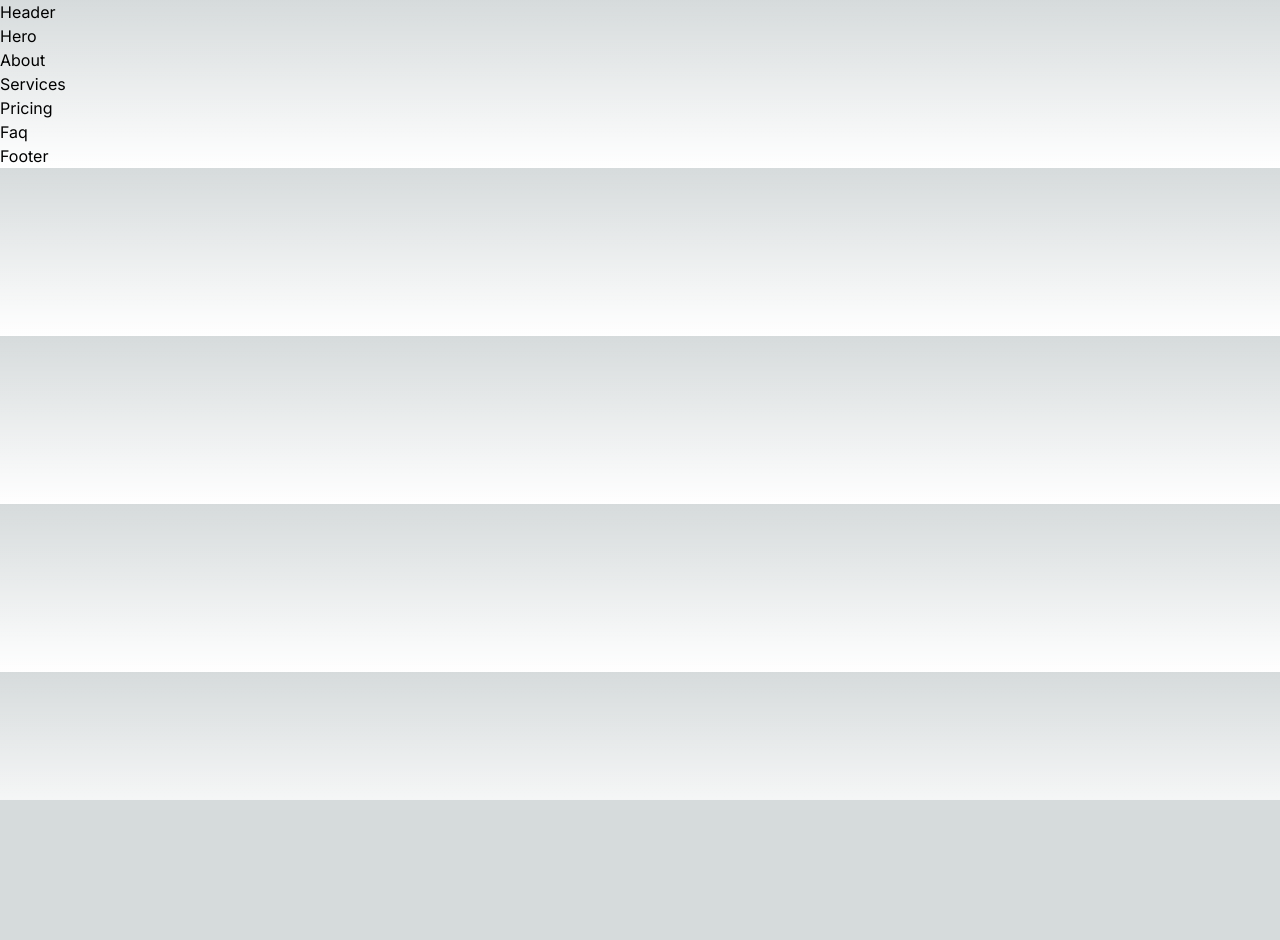
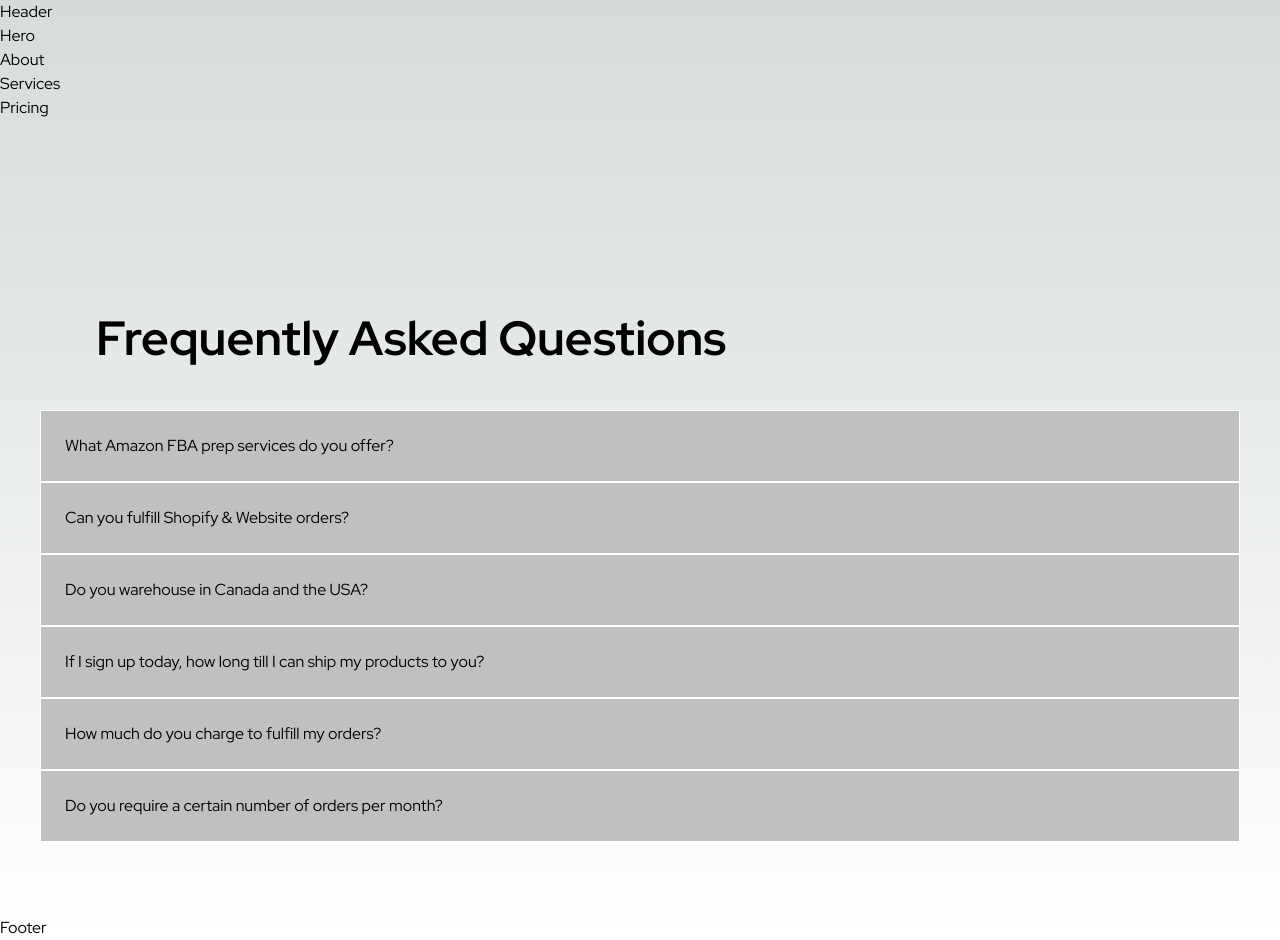
Before and after one commit to korvan17/nevadaFrontend, a Next.js app: page / in a window 1280 px wide. Before the commit the page ends 800 px from the top, so only its background shows below. Built offline with nearby package versions, Linux system fonts and the light colour scheme.

Commit message:
font and faq added

```diff
--- a/src/app/layout.js
+++ b/src/app/layout.js
@@ -1,17 +1,18 @@
-import './globals.css'
-import { Inter } from 'next/font/google'
+import "./globals.css";
+import { Inter, Red_Hat_Display } from "next/font/google";
 
-const inter = Inter({ subsets: ['latin'] })
+const inter = Inter({ subsets: ["latin"] });
+const redHatDisplay = Red_Hat_Display({ subsets: ["latin"] });
 
 export const metadata = {
-  title: 'Create Next App',
-  description: 'Generated by create next app',
-}
+  title: "Create Next App",
+  description: "Generated by create next app",
+};
 
 export default function RootLayout({ children }) {
   return (
     <html lang="en">
-      <body className={inter.className}>{children}</body>
+      <body className={redHatDisplay.className}>{children}</body>
     </html>
-  )
+  );
 }
--- a/src/app/page.js
+++ b/src/app/page.js
@@ -1,4 +1,3 @@
-import Link from "next/link";
 import Header from "../components/Header/Header";
 import Hero from "@/components/Hero/Hero";
 import About from "@/components/About/About";
--- a/src/components/Faq/Faq.jsx
+++ b/src/components/Faq/Faq.jsx
@@ -1,3 +1,26 @@
+const faq = {
+  "What Amazon FBA prep services do you offer?":
+    "We provide a comprehensive suite of Amazon FBA prep services to meet your specific needs. Our services include product inspection, labeling and packaging, and quality control checks to ensure your products meet Amazon's standards. With our expertise, you can streamline your FBA operations and focus on growing your business.",
+  "Can you fulfill Shopify & Website orders?": "",
+  "Do you warehouse in Canada and the USA?": "",
+  "If I sign up today, how long till I can ship my products to you?": "",
+  "How much do you charge to fulfill my orders?": "",
+  "Do you require a certain number of orders per month?": "",
+};
+
 export default function Faq() {
-  return <div>Faq</div>;
+  return (
+    <div className="w-1440 h-[796px] flex justify-center items-center flex-col pt-[120px]">
+      <h2 className="text-5xl font-bold mr-auto ml-24">
+        Frequently Asked Questions
+      </h2>
+      <ul className="mt-[48px]">
+        {Object.keys(faq).map((item) => (
+          <li className="w-[1200px] h-[72px] bg-[#C0C0C0] flex items-center border-white border-solid border p-6 ">
+            {item}
+          </li>
+        ))}
+      </ul>
+    </div>
+  );
 }
```
